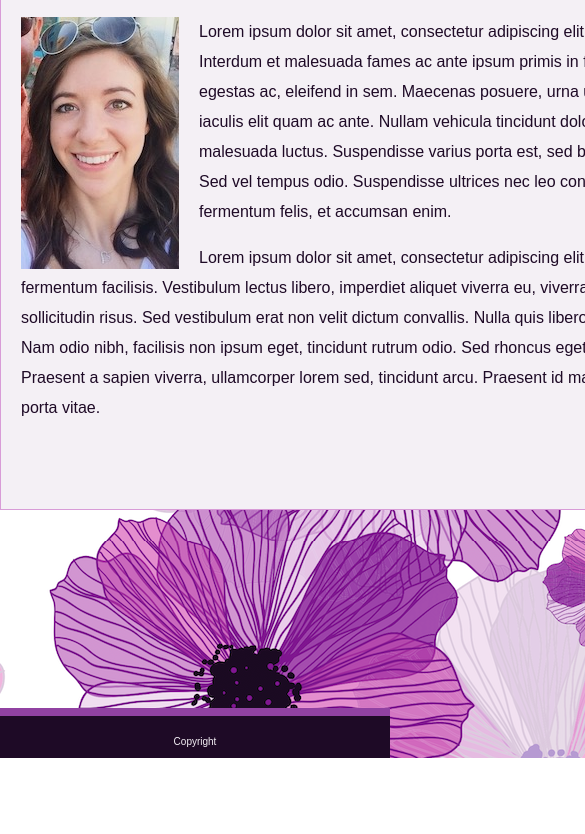
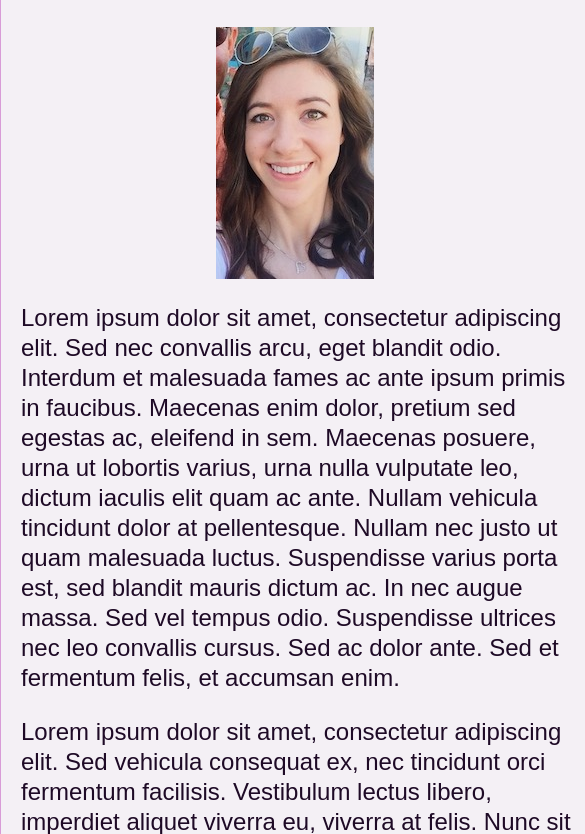
Before and after one commit to kmstern4/Responsive-Portfolio, a plain HTML site: page index.html in a window 390 px wide. Shown: the part 178-1012 px from the top of the page, 585 px wide, since content can reach past the window. Before the commit the page ends 936 px from the top, so only its background shows below. Drawn offline with Linux system fonts and the light colour scheme.

Commit message:
index and contact are now responsive

```diff
--- a/Assets/CSS/style.css
+++ b/Assets/CSS/style.css
@@ -99,12 +99,12 @@ h2 {
 }
 
 #name, #email {
-    width: 920px;
+    width: 100%;
     line-height: 30px;
 }
 
 #message {
-    width: 920px;
+    width: 100%;
 }
 
 footer {
@@ -125,6 +125,8 @@ footer {
 .push {
     height: 50px;
 }
+
+
 
 #myphoto {
     float: left;
@@ -194,10 +196,41 @@ h3 {
 }
 
 @media screen and (max-width: 980px) {
+    .contentInside {
+        width: 600px;
+        margin: 20px 0px 0px 20px;
+    }
+
+    .headerMargin {
+        width: 100%;
+    }
 
 }
 
 @media screen and (max-width: 768px) {
+   .contentInside {
+       margin: 0 auto;
+       margin-top: 10px;
+   }
+
+   body {
+    font-size: 1.5em;
+    }
+
+    .clearfix::after {
+        display: block;
+        content: "";
+        clear: both;
+    }
+
+    p {
+        width: 100%;
+    }
+
+    #myphoto {
+        position: relative;
+        left: 35%;
+    }
 
 }
 
--- a/index.html
+++ b/index.html
@@ -22,7 +22,9 @@
             <div class="content">
                 <div class="contentInside">
                     <h2>About Me</h2>
+                    <div class="clearfix">
                     <img id="myphoto" src="Assets/Images/MYPHOTO.JPG" alt="Kelly Stern">
+                    </div>
                     <p>Lorem ipsum dolor sit amet, consectetur adipiscing elit. Sed nec convallis arcu, eget blandit odio. Interdum et malesuada fames ac ante ipsum primis in faucibus. Maecenas enim dolor, pretium sed egestas ac, eleifend in sem. Maecenas posuere, urna ut lobortis varius, urna nulla vulputate leo, dictum iaculis elit quam ac ante. Nullam vehicula tincidunt dolor at pellentesque. Nullam nec justo ut quam malesuada luctus. Suspendisse varius porta est, sed blandit mauris dictum ac. In nec augue massa. Sed vel tempus odio. Suspendisse ultrices nec leo convallis cursus. Sed ac dolor ante. Sed et fermentum felis, et accumsan enim.</p>
                     <p>Lorem ipsum dolor sit amet, consectetur adipiscing elit. Sed vehicula consequat ex, nec tincidunt orci fermentum facilisis. Vestibulum lectus libero, imperdiet aliquet viverra eu, viverra at felis. Nunc sit amet aliquam ipsum, vestibulum sollicitudin risus. Sed vestibulum erat non velit dictum convallis. Nulla quis libero eget diam commodo porttitor molestie ut tortor. Nam odio nibh, facilisis non ipsum eget, tincidunt rutrum odio. Sed rhoncus eget massa vitae fermentum. Morbi at tincidunt mi. Praesent a sapien viverra, ullamcorper lorem sed, tincidunt arcu. Praesent id mattis ipsum. Sed cursus velit mi, a consequat est porta vitae.</p>
                     <div class="push"></div>
```
Also changed, not shown: portfolio.html (+14 -4 lines).
